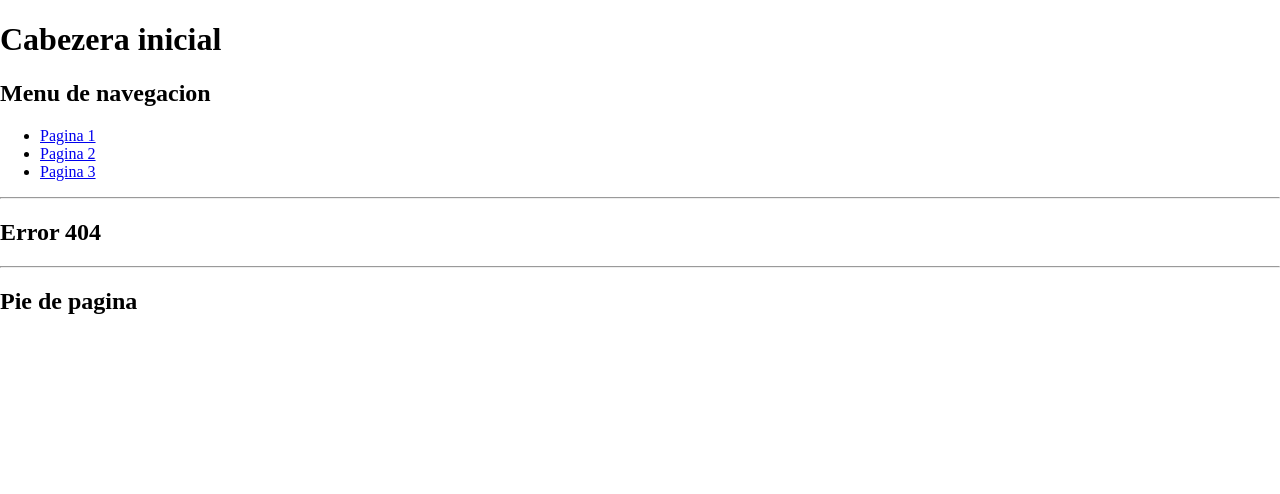
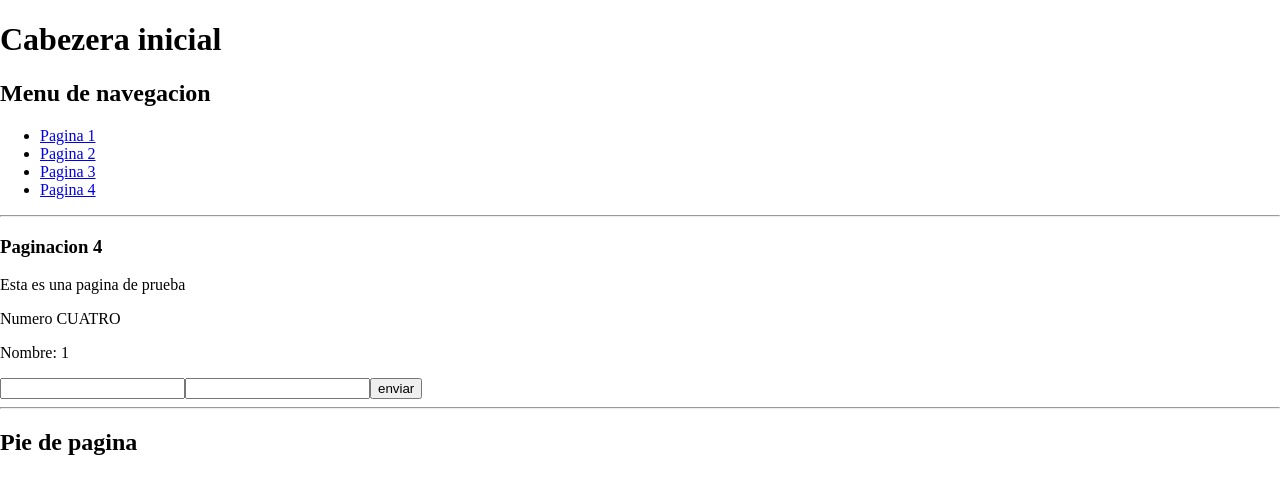
Before and after one commit to MaxSNa15/Master_React, a React (Create React App) app: page /CUATRO/1 in a window 1280 px wide. Before the commit this address had no page. Shown: the top 494 px of the page. Built offline with nearby package versions, Linux system fonts and the light colour scheme.

Commit message:
Add Paginacion4 component and update RouterPrincipal

```diff
--- /dev/null
+++ b/src/components/Pages/Paginacion4.tsx
@@ -0,0 +1,37 @@
+import React from 'react'
+import { useParams } from 'react-router-dom'
+
+export const Paginacion4 = () => {
+
+    // UseNavigate: para navegar entre paginas
+
+    // Obtener parametros por URL
+    // const params = useParams();
+    const parametros = useParams();
+
+    // Valores por defecto
+    // const {nombre = 'Anonimo'} = useParams();
+
+    const enviarA = (e: React.FormEvent<HTMLFormElement>) => {
+        e.preventDefault();
+        let nombre = e.currentTarget.mombre.value;
+        let apellido = e.currentTarget.apellido.value;
+        console.log(nombre, apellido);
+    }
+
+    return (
+        <div>
+            <h3> Paginacion 4 </h3>
+            <p> Esta es una pagina de prueba </p>
+            <p> Numero CUATRO </p>
+            {/* <p> Nombre: {params.nombre} </p> */}
+            <p> Nombre: {parametros.nombre} </p>
+
+            <form onSubmit={enviarA}>
+                <input type="text" name='mombre' />
+                <input type="text" name='apellido' />
+                <input type="submit" name='enviar' value="enviar" />
+            </form>
+        </div>
+    )
+}
--- a/src/routers/RouterPrincipal.tsx
+++ b/src/routers/RouterPrincipal.tsx
@@ -2,6 +2,7 @@ import { Routes, Route, NavLink, BrowserRouter} from 'react-router-dom';
 import { Paginacion1 } from '../components/Pages/Paginacion1';
 import { Paginacion2 } from '../components/Pages/Paginacion2';
 import { Paginacion3 } from '../components/Pages/Paginacion3';
+import { Paginacion4 } from '../components/Pages/Paginacion4';
 
 export const RouterPrincipal = () => {
     return (
@@ -21,6 +22,9 @@ export const RouterPrincipal = () => {
                     <li>
                         <NavLink className={ ({isActive}) => isActive ? "activadoss" : "" } to='/TRES'>Pagina 3</NavLink>
                     </li>
+                    <li>
+                        <NavLink className={ ({isActive}) => isActive ? "activadoss" : "" } to='/CUATRO/Juan'>Pagina 4</NavLink>
+                    </li>
                 </ul>
             </nav>
             <hr />
@@ -33,6 +37,9 @@ export const RouterPrincipal = () => {
                     <Route path='/UNO' element={<Paginacion1/>} />
                     <Route path='/DOS' element={<Paginacion2/>} />
                     <Route path='/TRES' element={<Paginacion3/>} />
+                    {/* Pasar parametros por URL (nombre) */}
+                    <Route path='/CUATRO/:nombre' element={<Paginacion4/>} />
+
                     {/* Pagina por defecto o si hay un error*/}
                     <Route path='*' element={(
                         <div>
```
